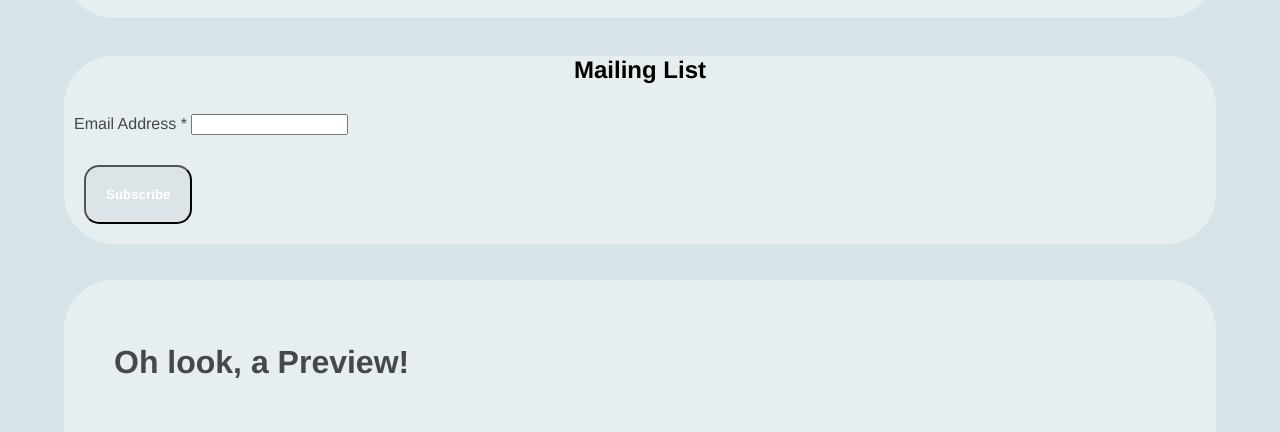
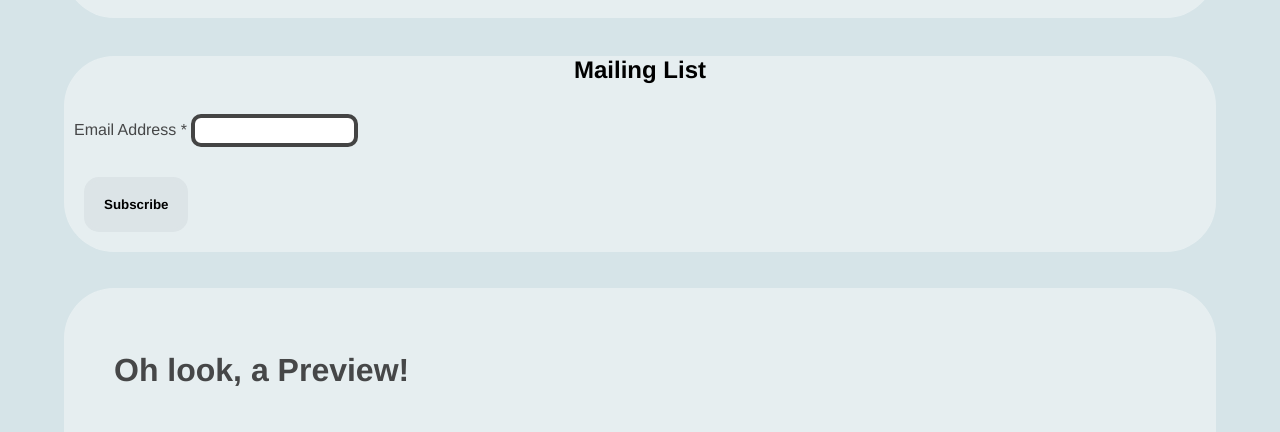
Before and after one commit to CaedmonMyers/The-Mac-Library, a plain HTML site: page index.html in a window 1280 px wide. Shown: the part 1297-1729 px from the top of the page. Drawn offline with Linux system fonts and the light colour scheme.

Commit message:
Update base.css

```diff
--- a/base.css
+++ b/base.css
@@ -406,15 +406,16 @@ a: visited {
 }
 
 .fillButtons {
-	padding: 20px;
-	color: #464748;
+	/*color: #464748;*/
 	font-weight: bold;
 	text-decoration: none;
 	text-align: center;
-	color: white;
-	padding: 20px;
+	padding: 16px;
 	font-family: Helvetica;
 	background-color: #DCE4E7;
+	border-style: solid;
+	border-color: #DCE4E7;
+	border-width: 4px;
 	border-radius: 15px;
 }
 
@@ -425,11 +426,26 @@ a: visited {
 	text-align: center;
 	padding: 16px;
 	font-family: Helvetica;
+	background-color: #DCE4E7;
+	border-style: solid;
+	border-color: #444;
+	border-width: 4px;
+	border-radius: 15px;
+}
+
+
+.emailField {
+	color: #464748;
+	font-weight: bold;
+	text-decoration: none;
+	text-align: center;
+	padding: 5px;
+	font-family: Helvetica;
 	/*background-color: #fdc100;*/
 	border-style: solid;
 	border-color: #444;
 	border-width: 4px;
-	border-radius: 15px;
+	border-radius: 10px;
 }
 
 .fillButtons2 {
```
